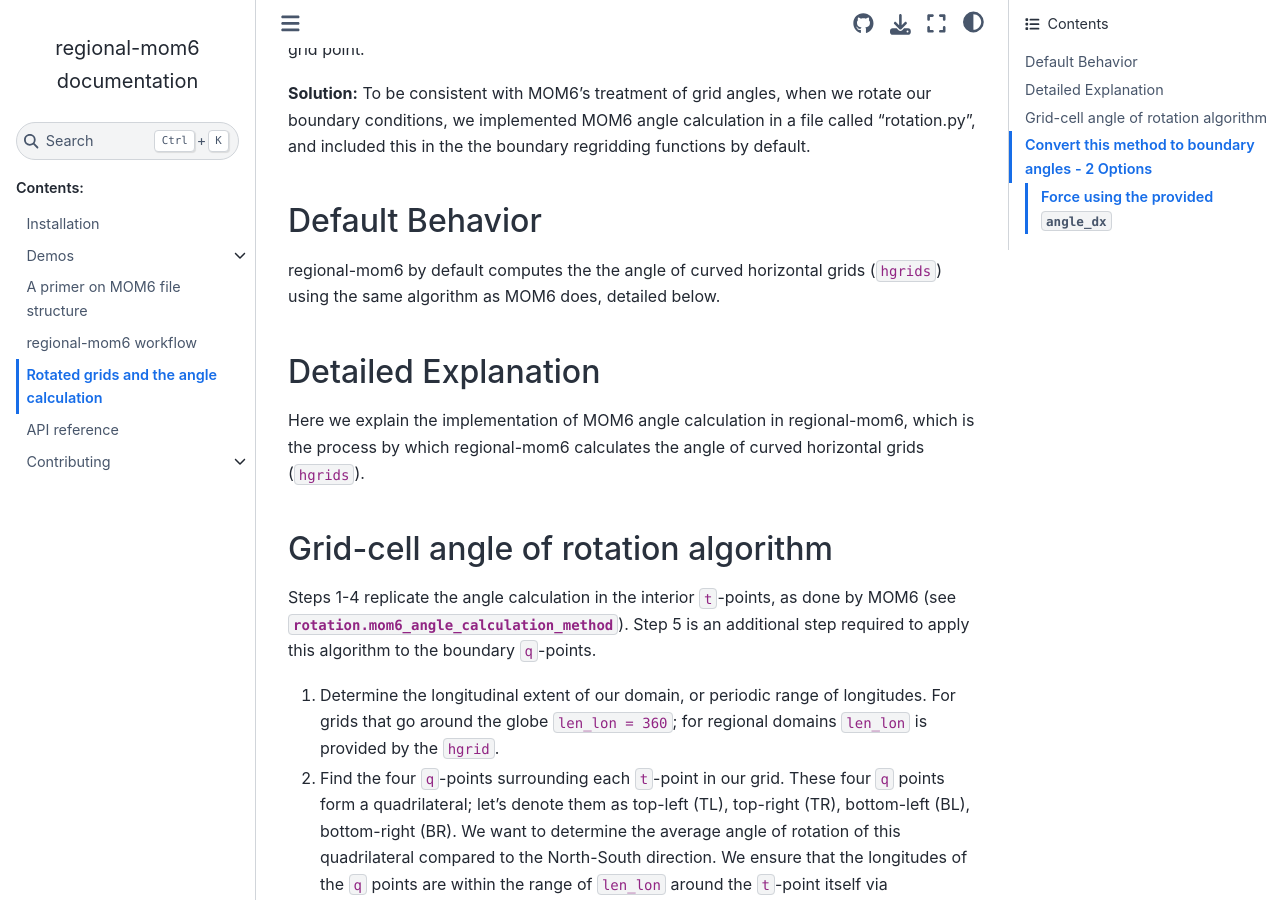
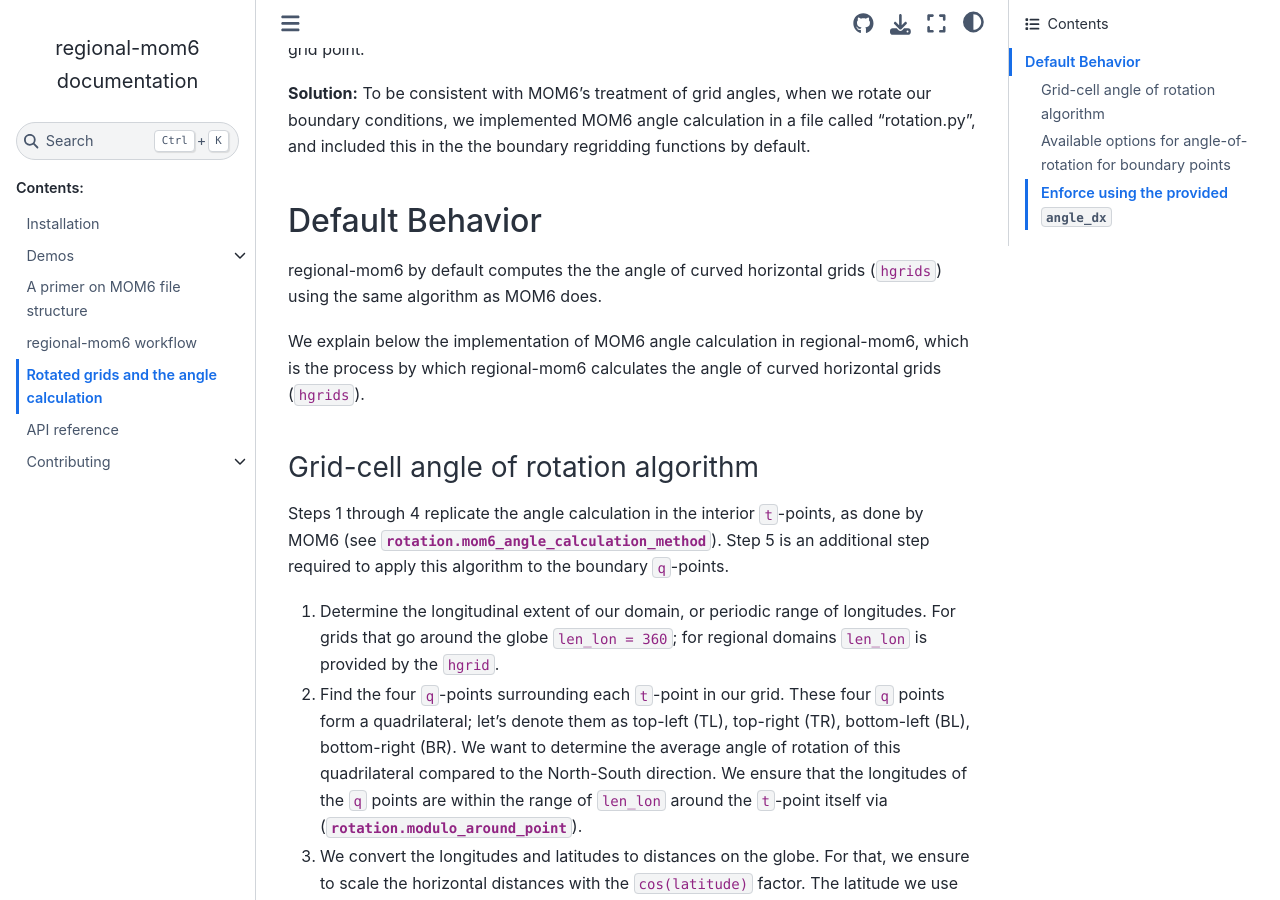
Before and after one commit to COSIMA/regional-mom6, a Sphinx documentation site: the page built from docs/angle_calculation.md, in a window 1280 px wide and 900 px high, scrolled down 322 px. Built offline with Sphinx 7.4.7 and the Sphinx Book theme 1.1.4, drawn with Linux system fonts in a browser that asks for light colours; pages that are not in the unit, such as notebooks, are missing from menus; some of the changed text lies outside the part shown.

Commit message:
small refactor of subsection titles

```diff
--- a/docs/angle_calculation.md
+++ b/docs/angle_calculation.md
@@ -7,14 +7,12 @@ For rotated horizontal grids, that is grids whose coordinates do not align with
 **Solution:** To be consistent with MOM6's treatment of grid angles, when we rotate our boundary conditions, we implemented MOM6 angle calculation in a file called "rotation.py", and included this in the the boundary regridding functions by default.
 
 ## Default Behavior
-regional-mom6 by default computes the the angle of curved horizontal grids (``hgrids``) using the same algorithm as MOM6 does, detailed below.
+regional-mom6 by default computes the the angle of curved horizontal grids (``hgrids``) using the same algorithm as MOM6 does.
 
-## Detailed Explanation
+We explain below the implementation of MOM6 angle calculation in regional-mom6, which is the process by which regional-mom6 calculates the angle of curved horizontal grids (``hgrids``).
 
-Here we explain the implementation of MOM6 angle calculation in regional-mom6, which is the process by which regional-mom6 calculates the angle of curved horizontal grids (``hgrids``).
-
-## Grid-cell angle of rotation algorithm
-Steps 1-4 replicate the angle calculation in the interior ``t``-points, as done by MOM6 (see {meth}`rotation.mom6_angle_calculation_method <regional_mom6.rotation.mom6_angle_calculation_method>`). Step 5 is an additional step required to apply this algorithm to the boundary ``q``-points.
+### Grid-cell angle of rotation algorithm
+Steps 1 through 4 replicate the angle calculation in the interior ``t``-points, as done by MOM6 (see {meth}`rotation.mom6_angle_calculation_method <regional_mom6.rotation.mom6_angle_calculation_method>`). Step 5 is an additional step required to apply this algorithm to the boundary ``q``-points.
 
 1. Determine the longitudinal extent of our domain, or periodic range of longitudes. For grids that go around the globe ``len_lon = 360``; for regional domains ``len_lon`` is provided by the ``hgrid``.
 2. Find the four ``q``-points surrounding each ``t``-point in our grid. These four ``q`` points form a quadrilateral; let's denote them as top-left (TL), top-right (TR), bottom-left (BL), bottom-right (BR). We want to determine the average angle of rotation of this quadrilateral compared to the North-South direction. We ensure that the longitudes of the ``q`` points are within the range of ``len_lon`` around the ``t``-point itself via ({meth}`rotation.modulo_around_point <regional_mom6.rotation.modulo_around_point>`).
@@ -25,12 +23,12 @@ Steps 1-4 replicate the angle calculation in the interior ``t``-points, as done
 5. **Additional step for the grid boundaries**
 Since the boundaries for a regional MOM6 domain are on the `q` points and not on the `t` points, to calculate the angle for those boundary points we extend the grid a bit; see the {meth}`rotation.create_expanded_hgrid <regional_mom6.rotation.create_expanded_hgrid>` method.
 
-## Convert this method to boundary angles - 2 Options
+### Available options for angle-of-rotation for boundary points
 
 1. **EXPAND_GRID**: Compute grid angle replicating MOM6 calculations. Calculate another boundary row/column points around the hgrid using simple difference techniques. Use the new points to calculate the angle at the boundaries. This works because we can now access the four points needed to calculate the angle, where previously at boundaries we would be missing at least two.
 2. **GIVEN_ANGLE**: Do not calculate the grid angle but rather use the user-provided field in the horizontal grid called `angle_dx`.
 
 
-### Force using the provided `angle_dx`
+### Enforce using the provided `angle_dx`
 
 To enforce using the provided angles instead of the default algorithm, when calling the regridding methods {meth}`segment.regrid_velocity_tracers <regional_mom6.regional_mom6.segment.regrid_velocity_tracers>` and {meth}`segment.regrid_tides <regional_mom6.regional_mom6.segment.regrid_tides>`, set the optional keyword argument `rotational method = GIVEN_ANGLE`
```
